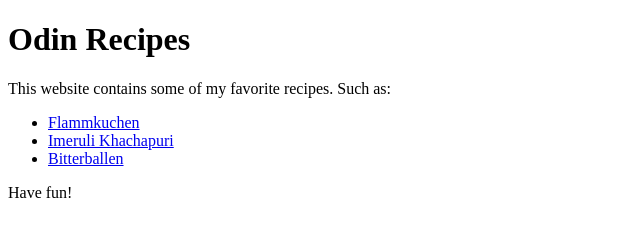
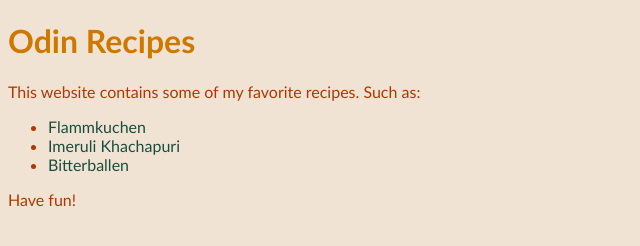
Before and after one commit to anatota/odin-recipes, a plain HTML site: page index.html in a window 1280 px wide. Shown: the whole page, without its empty margins (0-640 px from the left). Drawn offline with Linux system fonts and the light colour scheme.

Commit message:
Add css files and apply them to html files

```diff
--- /dev/null
+++ b/css/style.css
@@ -0,0 +1,21 @@
+body {
+    background-color: #F1E3D3;
+    font-family: 'Trebuchet MS', Arial, Verdana, sans-serif;
+}
+
+h1, h2, h3 {
+    color: #690B22;
+}
+
+#home-header {
+    color: rgb(206, 120, 0);
+}
+
+a {
+    color: #1B4D3E;
+    text-decoration: none;
+}
+
+p, ul li, ol li {
+    color: #b03800;
+}
--- a/index.html
+++ b/index.html
@@ -2,10 +2,11 @@
 <html lang="en">
 <head>
     <meta charset="UTF-8">
+    <link rel="stylesheet" href="./css/style.css">
     <title>Odin Recipes</title>
 </head>
 <body>
-    <h1>Odin Recipes</h1>
+    <h1 id="home-header">Odin Recipes</h1>
     <p>This website contains some of my favorite recipes. Such as:</p>
     <ul>
         <li><a href="./recipes/flammkuchen.html">Flammkuchen</a></li>
```
Also changed, not shown: recipes/bitterballen.html (+1 -0 lines), recipes/flammkuchen.html (+1 -0 lines), recipes/imeruli-khachapuri.html (+1 -0 lines).
